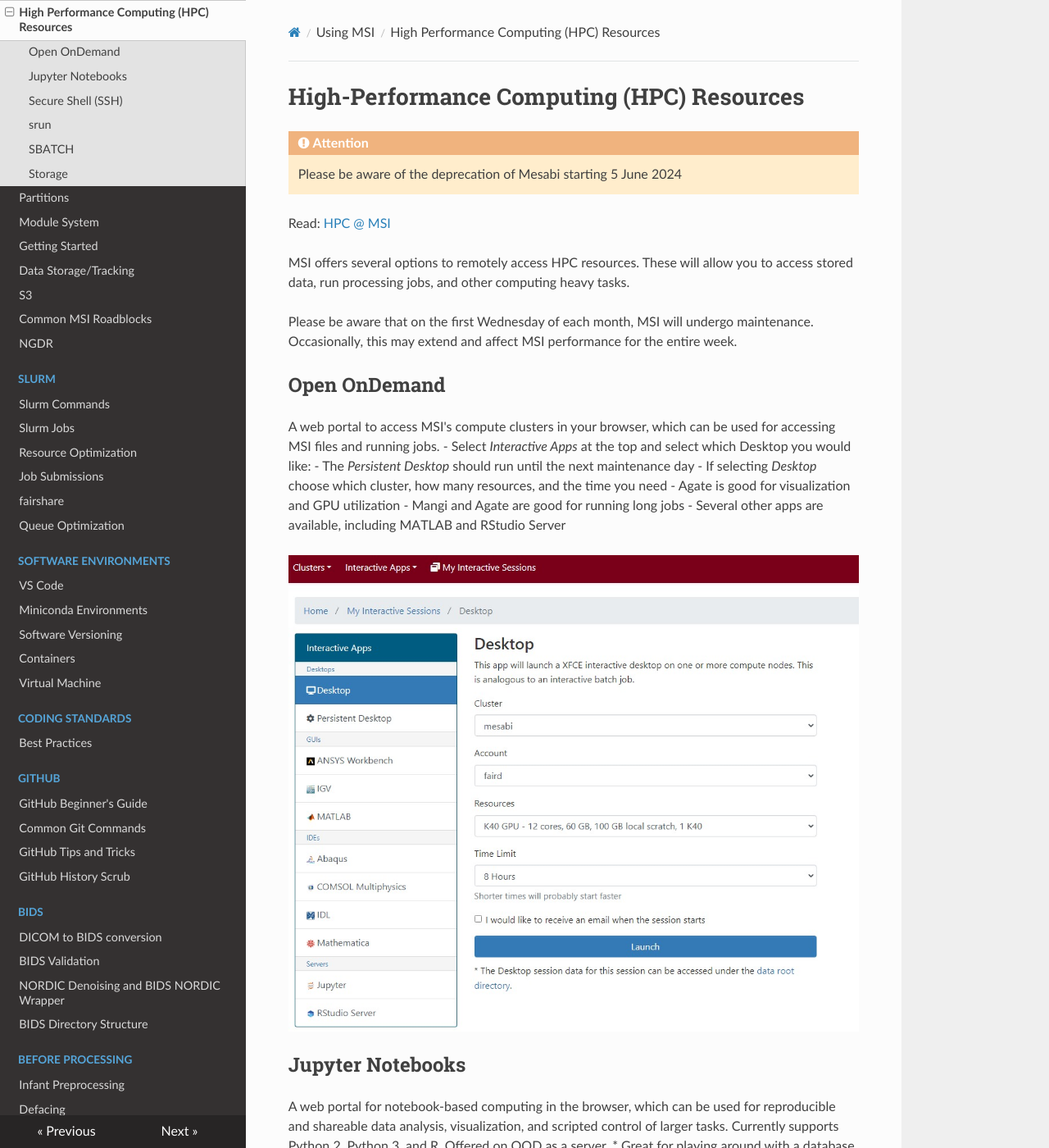
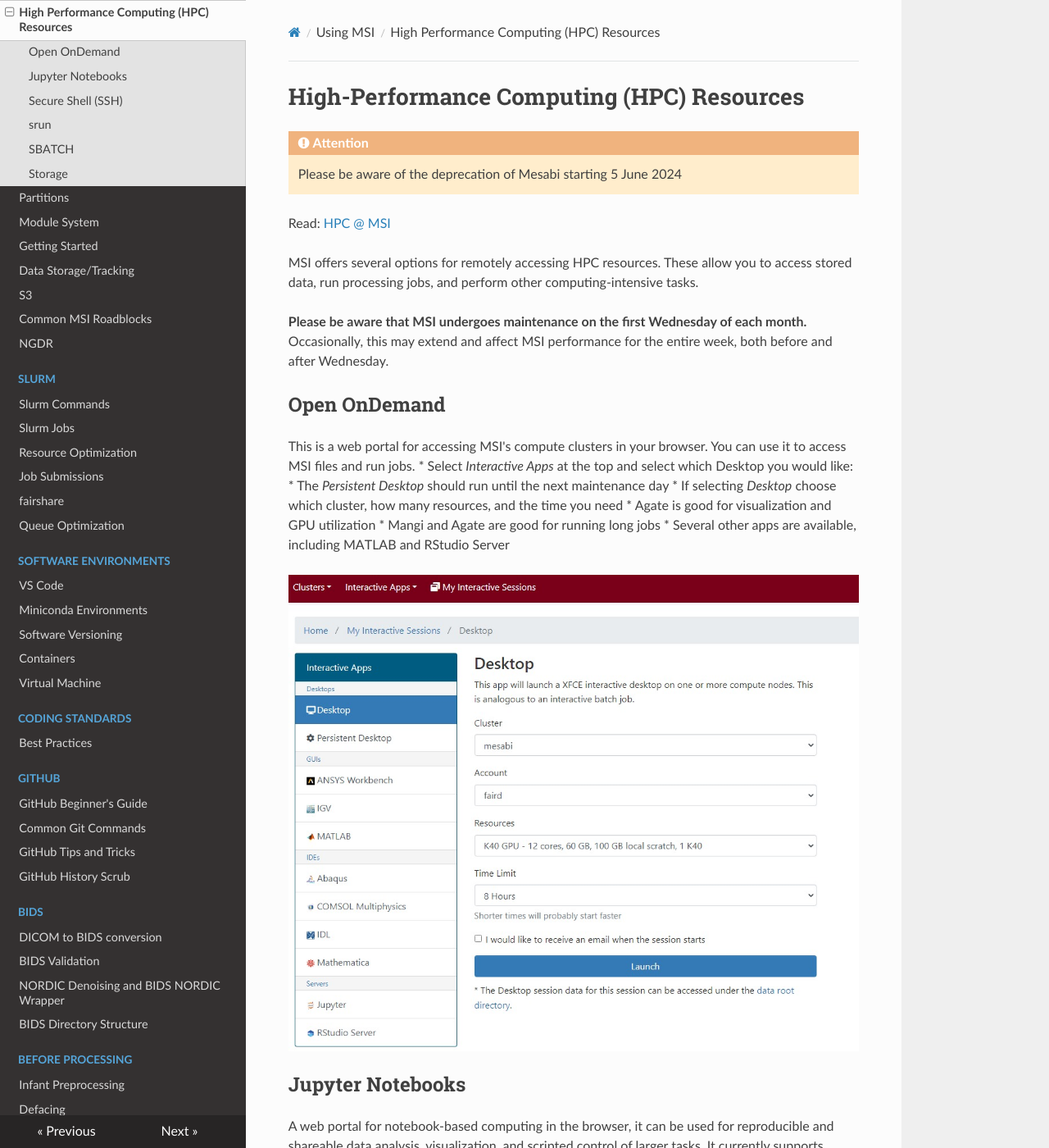
Before and after one commit to DCAN-Labs/cdni-brain, an MkDocs documentation site: the page built from docs/hpc.md, in a window 1280 px wide and 1400 px high. Shown: the whole window at 82% size. Built offline with MkDocs 1.6.1, drawn with Linux system fonts in a browser that asks for light colours; nearby versions of some CDN libraries; some of the changed text lies outside the part shown.

Commit message:
Edit some formatting, update hpc.md

```diff
--- a/docs/hpc.md
+++ b/docs/hpc.md
@@ -9,26 +9,26 @@
 
 Read: [HPC @ MSI](https://www.msi.umn.edu/content/interactive-hpc)
 
-MSI offers several options to remotely access HPC resources. These will allow you to access stored data, run processing jobs, and other computing heavy tasks.
+MSI offers several options for remotely accessing HPC resources. These allow you to access stored data, run processing jobs, and perform other computing-intensive tasks.
 
-Please be aware that on the first Wednesday of each month, MSI will undergo maintenance. Occasionally, this may extend and affect MSI performance for the entire week.
+**Please be aware that MSI undergoes maintenance on the first Wednesday of each month.** Occasionally, this may extend and affect MSI performance for the entire week, both before and after Wednesday.
 
 ## Open OnDemand
 
- A web portal to access MSI's compute clusters in your browser, which can be used for accessing MSI files and running jobs.
-    - Select *Interactive Apps* at the top and select which Desktop you would like:
-    - The *Persistent Desktop* should run until the next maintenance day
-    - If selecting *Desktop* choose which cluster, how many resources, and the time you need
-    - Agate is good for visualization and GPU utilization
-    - Mangi and Agate are good for running long jobs
-    - Several other apps are available, including MATLAB and RStudio Server
+ This is a web portal for accessing MSI's compute clusters in your browser. You can use it to access MSI files and run jobs.
+    * Select *Interactive Apps* at the top and select which Desktop you would like:
+    * The *Persistent Desktop* should run until the next maintenance day
+    * If selecting *Desktop* choose which cluster, how many resources, and the time you need
+    * Agate is good for visualization and GPU utilization
+    * Mangi and Agate are good for running long jobs
+    * Several other apps are available, including MATLAB and RStudio Server
 
 ![Open OnDemand Window](img/ood_example.jpeg)
 
 
 ## Jupyter Notebooks
 
-A web portal for notebook-based computing in the browser, which can be used for reproducible and shareable data analysis, visualization, and scripted control of larger tasks. Currently supports Python 2, Python 3, and R. Offered on OOD as a server.
+A web portal for notebook-based computing in the browser, it can be used for reproducible and shareable data analysis, visualization, and scripted control of larger tasks. It currently supports Python 2, Python 3, and R. It is offered on OOD as a server.
     * Great for playing around with a database initially
     * Formalizing code here is not recommended
 
@@ -44,11 +44,11 @@ To facilitate the execution of programs or visualization of data lasting more th
 
 ## SBATCH
 
-SBATCH is a tool used at the Minnesota Supercomputing Institute (MSI) to send tasks to the Slurm system for processing. Users create scripts detailing resource needs like time, processors, memory, and email notifications. These scripts are then submitted using sbatch, ensuring efficient job management and execution within MSI's computing environment. Users can also check job status with '**squeue -u username**' and cancel jobs with '**scancel jobIDnumber**'. For more information refer to the [Job Submission and Scheduling (Slurm)](https://www.msi.umn.edu/content/job-submission-and-scheduling-slurm)
+SBATCH is a tool used at the Minnesota Supercomputing Institute (MSI) to send tasks to the Slurm system for processing. Users create scripts detailing resource needs like time, processors, memory, and email notifications. These scripts are then submitted using sbatch, ensuring efficient job management and execution within MSI's computing environment. Users can also check job status with `squeue -u username` and cancel jobs with `scancel jobIDnumber`. For more information, refer to the [Job Submission and Scheduling (Slurm)](https://www.msi.umn.edu/content/job-submission-and-scheduling-slurm)
 
 ## Storage
 
-Each PI has their own allocation on MSI. These allocations have storage and grid time allocated to them. As one account is more active, it becomes deprioritized relative to all other accounts on MSI. See [this page](fairshare.md) for more information about how prioritization works.
+Each PI has its own allocation on MSI, which includes storage and grid time. As one account becomes more active, it becomes deprioritized relative to all other accounts on MSI. See [this page](fairshare.md) for more information about how prioritization works.
 
 * Damien Fair: `faird`
 * Eric Feczko `feczk001`
```
